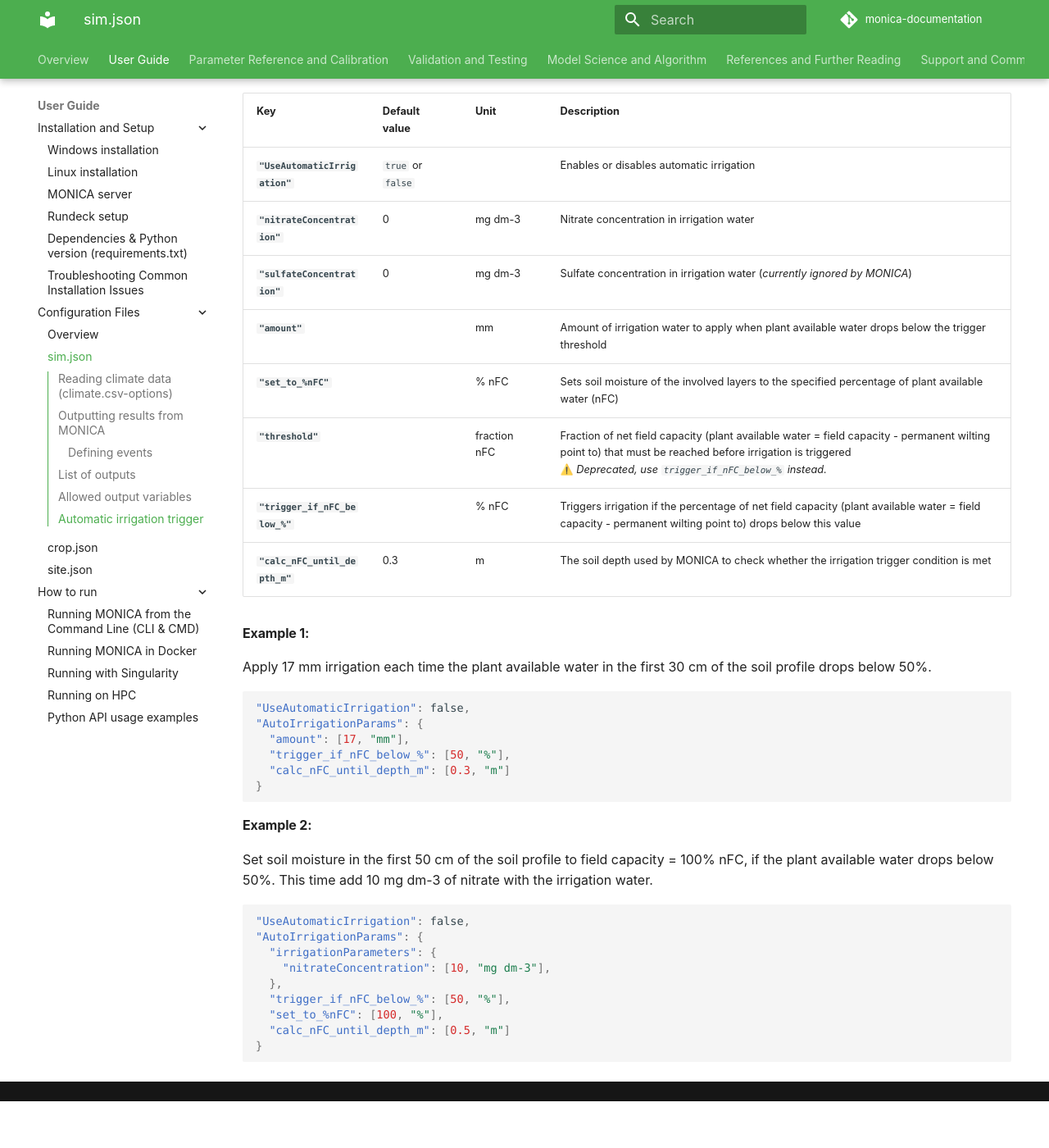
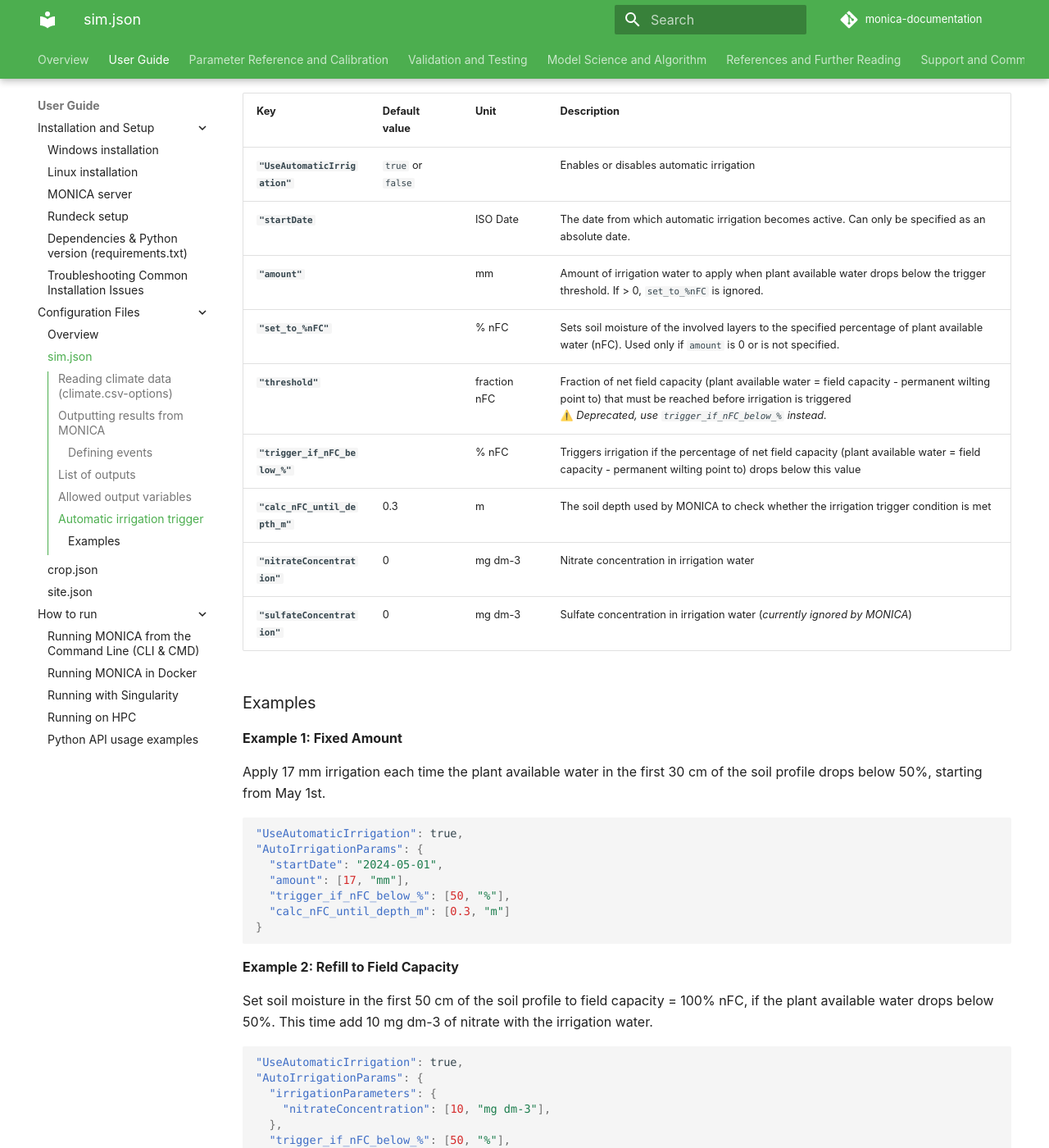
Before and after one commit to zalf-rpm/monica-documentation, an MkDocs documentation site: the page built from docs/user_guide/configuration_files/config_sim_json.md, in a window 1280 px wide and 1400 px high, scrolled down 16898 px. Shown: the whole window at 82% size. Built offline with MkDocs 1.6.1 and Material for MkDocs 9.7.7, drawn with Linux system fonts in a browser that asks for light colours; comment, search, counter and statistics services are not loaded; before the commit the page ends 18241 px from its top, so only the background shows below that.

Commit message:
Update AutomaticIrrigation in sim.json

````diff
--- a/docs/user_guide/configuration_files/config_sim_json.md
+++ b/docs/user_guide/configuration_files/config_sim_json.md
@@ -517,34 +517,38 @@ Automatic irrigation can be enabled or disabled using the `UseAutomaticIrrigatio
 | Key                            | Default value     | Unit         | Description                                                                                                                                                                                                         |
 |--------------------------------|-------------------|--------------|---------------------------------------------------------------------------------------------------------------------------------------------------------------------------------------------------------------------|
 | **`"UseAutomaticIrrigation"`** | `true` or `false` |              | Enables or disables automatic irrigation                                                                                                                                                                            |
-| **`"nitrateConcentration"`**   | 0                 | mg dm-3      | Nitrate concentration in irrigation water                                                                                                                                                                           |
-| **`"sulfateConcentration"`**   | 0                 | mg dm-3      | Sulfate concentration in irrigation water (*currently ignored by MONICA*)                                                                                                                                           |
-| **`"amount"`**                 |                   | mm           | Amount of irrigation water to apply when plant available water drops below the trigger threshold                                                                                                                    |
-| **`"set_to_%nFC"`**            |                   | % nFC        | Sets soil moisture of the involved layers to the specified percentage of plant available water (nFC)                                                                                                                |
+| **`"startDate`**               |                   | ISO Date     | The date from which automatic irrigation becomes active. Can only be specified as an absolute date.                                                                                                                 |
+| **`"amount"`**                 |                   | mm           | Amount of irrigation water to apply when plant available water drops below the trigger threshold. If > 0, `set_to_%nFC` is ignored.                                                                                 |
+| **`"set_to_%nFC"`**            |                   | % nFC        | Sets soil moisture of the involved layers to the specified percentage of plant available water (nFC). Used only if `amount` is 0 or is not specified.                                                               |
 | **`"threshold"`**              |                   | fraction nFC | Fraction of net field capacity (plant available water = field capacity - permanent wilting point to) that must be reached before irrigation is triggered <br>⚠️ *Deprecated, use `trigger_if_nFC_below_%` instead.* |
 | **`"trigger_if_nFC_below_%"`** |                   | % nFC        | Triggers irrigation if the percentage of net field capacity (plant available water = field capacity - permanent wilting point to) drops below this value                                                            |
 | **`"calc_nFC_until_depth_m"`** | 0.3               | m            | The soil depth used by MONICA to check whether the irrigation trigger condition is met                                                                                                                              |
+| **`"nitrateConcentration"`**   | 0                 | mg dm-3      | Nitrate concentration in irrigation water                                                                                                                                                                           |
+| **`"sulfateConcentration"`**   | 0                 | mg dm-3      | Sulfate concentration in irrigation water (*currently ignored by MONICA*)                                                                                                                                           |
 
 
-#### Example 1:
+### Examples
 
-Apply 17 mm irrigation each time the plant available water in the first 30 cm of the soil profile drops below 50%.
+**Example 1: Fixed Amount**
+
+Apply 17 mm irrigation each time the plant available water in the first 30 cm of the soil profile drops below 50%, starting from May 1st.
 
 ```json
-"UseAutomaticIrrigation": false,
+"UseAutomaticIrrigation": true,
 "AutoIrrigationParams": {
+  "startDate": "2024-05-01",
   "amount": [17, "mm"],
   "trigger_if_nFC_below_%": [50, "%"],
   "calc_nFC_until_depth_m": [0.3, "m"]
 }
 ```
 
-#### Example 2:
+**Example 2: Refill to Field Capacity**
 
 Set soil moisture in the first 50 cm of the soil profile to field capacity = 100% nFC, if the plant available water drops below 50%. This time add 10 mg dm-3 of nitrate with the irrigation water.
 
 ```json
-"UseAutomaticIrrigation": false,
+"UseAutomaticIrrigation": true,
 "AutoIrrigationParams": {
   "irrigationParameters": {
     "nitrateConcentration": [10, "mg dm-3"],
````
